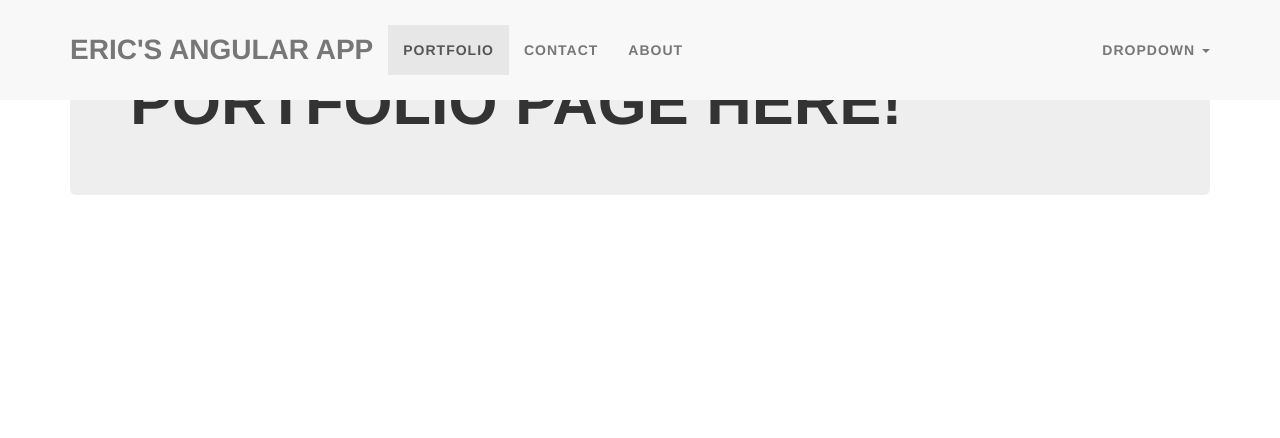
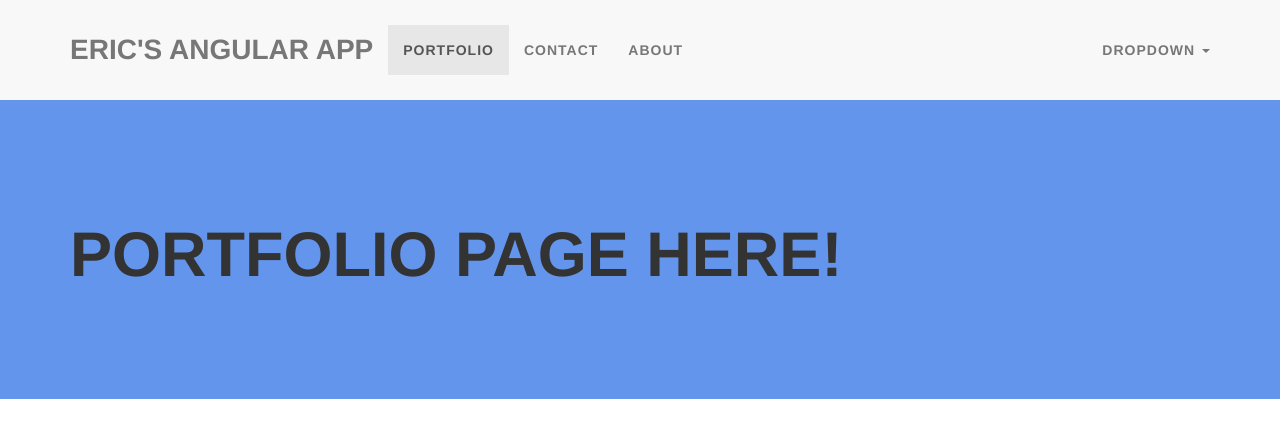
Before and after one commit to tangcongyuan/angular-for-tutor-app, a plain HTML site: page index.html at #/portfolio in a window 1280 px wide. Drawn offline with Linux system fonts and the light colour scheme.

Commit message:
Update padding below navbar

```diff
--- a/freelancer.css
+++ b/freelancer.css
@@ -457,3 +457,16 @@ footer .footer-below {
     display: none;
     opacity: 0;
 }
+
+.jumbotron {
+  padding-top: 100px;
+  padding-bottom: 50px;
+  background: CornflowerBlue;
+}
+
+@media(min-width:768px) {
+  .jumbotron {
+    padding-top: 200px;
+    padding-bottom: 100px;
+  }
+}
--- a/views/portfolio/index.html
+++ b/views/portfolio/index.html
@@ -1,6 +1,6 @@
-<div class="container">
+<div class="jumbotron">
   <!-- Main component for a primary marketing message or call to action -->
-  <div class="jumbotron">
+  <div class="container">
     <h1>Portfolio Page Here!</h1>
   </div>
 </div> <!-- /container -->
```
Also changed, not shown: views/contact/index.html (+2 -2 lines).
